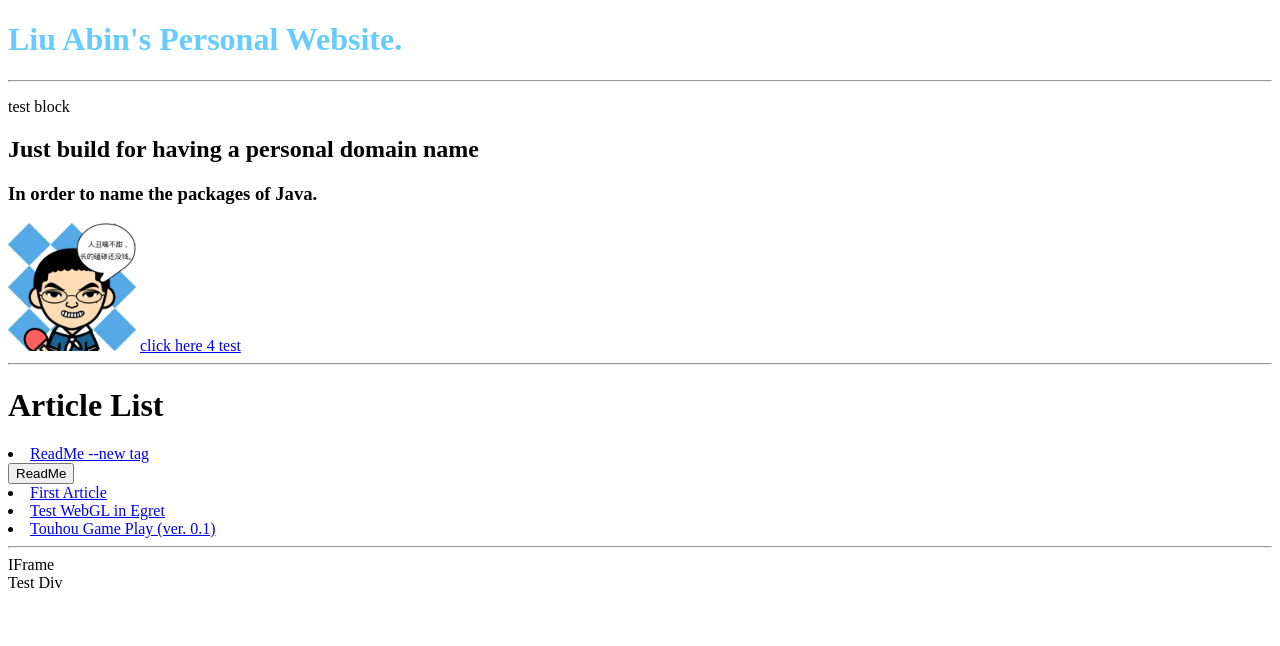
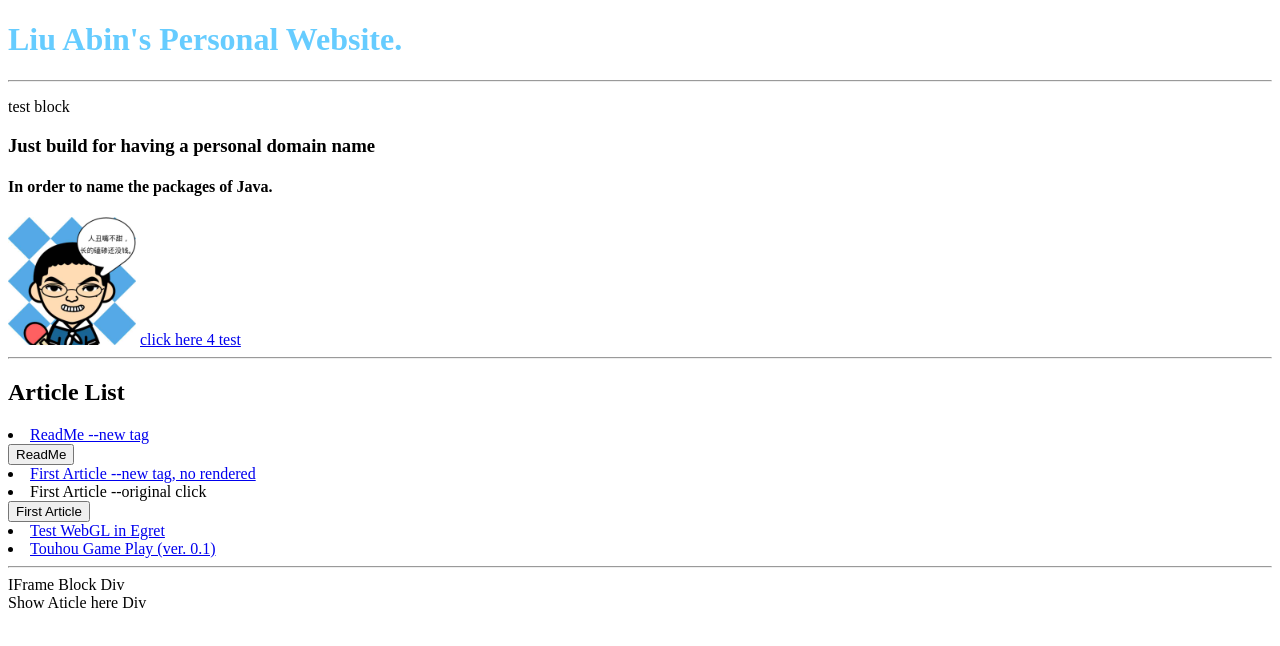
Before and after one commit to liuabin/liuabin.github.io, a plain HTML site: page index.html in a window 1280 px wide. Drawn offline with nearby package versions, Linux system fonts and the light colour scheme.

Commit message:
Adjust the margin of <div>, write new lines in article.

```diff
--- a/index.html
+++ b/index.html
@@ -6,16 +6,19 @@
 	<title>刘阿宾的个人主页</title>
 
 	<script type="text/javascript">
-		function drawDiv(){
+		function drawDiv(filename){
 			var ifr = document.getElementById("frame");
 			var con = document.getElementById("content");
-			ifr.innerHTML = `<iframe id="md" frameborder=0 scrolling=no src="README.md"></iframe>`;
+			ifr.innerHTML = `<iframe id="md" frameborder=0 scrolling=no src="` + filename + `"></iframe>`;
 			// console.log(ifr.innerHTML);
 			var mdSrc = document.getElementById("md");
 			mdSrc.style.display="none";
 			mdSrc.onload=function(){
 				// console.log(mdSrc.getElementsByTagName("pre")[0]);
 				con.innerHTML = marked(mdSrc.contentDocument.getElementsByTagName("pre")[0].innerHTML)
+				// ifr.innerHTML = marked(mdSrc.contentDocument.getElementsByTagName("pre")[0].innerHTML);
+				// console.log(mdSrc.width);
+				con.style.width = "61.8%";
 			}
 			// console.log("Fuck");
 		}
@@ -25,24 +28,26 @@
 	<h1><font color = 66CCFF>Liu Abin's Personal Website.</font></h1>
 	<hr>
 	<p>test block</p>
-	<h2>Just build for having a personal domain name</h2>
-	<h3>In order to name the packages of Java.</h3>
+	<h3>Just build for having a personal domain name</h3>
+	<h4>In order to name the packages of Java.</h4>
 	<img src="Image/我v2.0.jpg" width="128" height="128">
 	<!-- <p>Maybe build it as a blog in the future hhhhhhhhhhh.</p> -->
 	<a href="ForTest.txt">click here 4 test</a>
 
 	<!-- Aticle Line listing article -->
 	<hr>
-	<h1>Article List</h1>
+	<h2>Article List</h2>
 	<li><a href="README.html">ReadMe --new tag</a></li>
-	<button onclick="drawDiv()">ReadMe</button>
+		<button onclick="drawDiv('README.md')">ReadMe</button>
 	<!-- <p onclick="click()">safdsafsa<p> -->
-	<li><a href="Article/FirstGitPageArticle.md">First Article</a></li>
+	<li><a href="Article/FirstGitPageArticle.md">First Article --new tag, no rendered</a></li>
+		<li onclick="drawDiv('Article/FirstGitPageArticle.md')">First Article --original click</li>
+		<button onclick="drawDiv('Article/FirstGitPageArticle.md')">First Article</button>
 	<li><a href="Game/ShaderLearn/index.html">Test WebGL in Egret</a></li>
 	<li><a href="Game/Touhou_H5Bulid/index.html">Touhou Game Play (ver. 0.1)</a></li>
 	<hr>
 
-	<div id="frame">IFrame</div>
-	<div id="content">Test Div</div>
+	<div id="frame">IFrame Block Div</div>
+	<div id="content">Show Aticle here Div</div>
 </body>
 </html>
```
Also changed, not shown: README.html (+3 -0 lines), 2 other files.
